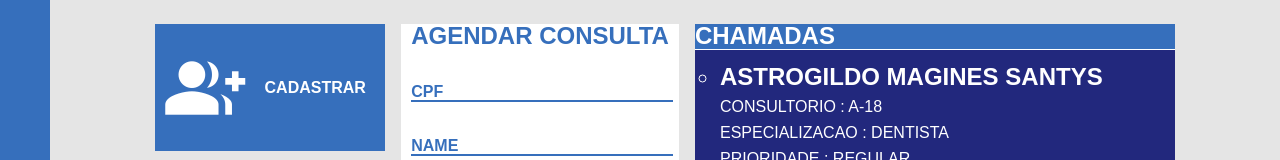
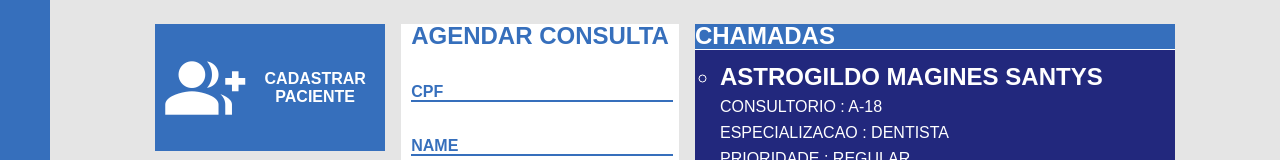
Before and after one commit to danroxha/sis, a React (Create React App) app: page / in a window 1280 px wide. Shown: the part 201-361 px from the top of the page. Built offline with nearby package versions, Linux system fonts and the light colour scheme.

Commit message:
corrigido o label do botao 'cadastrar paciente'

```diff
--- a/src/pages/DashBoard/elements/components/SectionPrimary/index.js
+++ b/src/pages/DashBoard/elements/components/SectionPrimary/index.js
@@ -10,7 +10,7 @@ export default function SectionPrimary(){
         >
                 <Button>
                     <i class="large material-icons">group_add</i>
-                    <p>Cadastrar</p>
+                    <p>Cadastrar Paciente</p>
                 </Button>
 
                 <Button>
```
